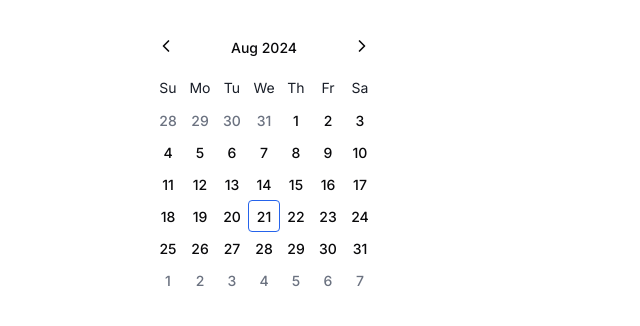
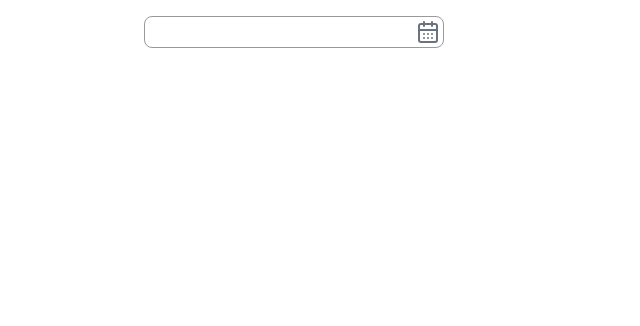
Before and after one commit to Akhil017/date-range-picker, a React (Vite) app: page / in a window 1280 px wide. Shown: the top 326 px of the page, without its empty margins (0-640 px from the left). Built offline with nearby package versions, Linux system fonts and the light colour scheme.

Commit message:
input styling done

```diff
--- a/src/app.tsx
+++ b/src/app.tsx
@@ -1,10 +1,11 @@
 import "./app.scss";
-import Calendar from "@/components/range-picker/calendar";
+import RangePicker from "./components/range-picker";
 
 export default function App() {
   return (
     <div className="container">
-      <Calendar />
+      {/* <Calendar /> */}
+      <RangePicker />
     </div>
   );
 }
--- a/src/components/range-picker/index.tsx
+++ b/src/components/range-picker/index.tsx
@@ -1,3 +1,9 @@
+import RangePickerInput from "./range-picker-input";
+
 export default function RangePicker() {
-  return <div className="range-picker"></div>;
+  return (
+    <div className="range-picker">
+      <RangePickerInput />
+    </div>
+  );
 }
--- a/src/components/range-picker/range-picker-input/index.tsx
+++ b/src/components/range-picker/range-picker-input/index.tsx
@@ -1,4 +1,5 @@
 import { Icons } from "@/components/icons";
+import "./range-picker-input.scss";
 
 export default function RangePickerInput() {
   return (
--- a/src/components/range-picker/range-picker-input/range-picker-input.scss
+++ b/src/components/range-picker/range-picker-input/range-picker-input.scss
@@ -1,4 +1,27 @@
 @use "@/styles/variables" as v;
 
 .range-picker-input {
+  display: flex;
+  align-items: center;
+  justify-content: center;
+  width: 300px;
+  position: relative;
+
+  input {
+    flex: 1;
+    height: 2rem;
+    border-radius: 0.5rem;
+    padding-inline: 0.5rem;
+    border: 1px solid v.$border;
+  }
+
+  input:focus {
+    outline: 2px solid v.$ring;
+  }
+
+  svg {
+    position: absolute;
+    right: 4px;
+    color: v.$muted-foreground;
+  }
 }
--- a/src/styles/_variables.scss
+++ b/src/styles/_variables.scss
@@ -8,6 +8,6 @@ $muted: #f3f4f6;
 $muted-foreground: #6b7280;
 $accent: #f1f3f7;
 $accent-foreground: #111827;
-$border: #e5e7eb;
+$border: #999999;
 $input: #e5e7eb;
 $ring: #2463eb;
```
